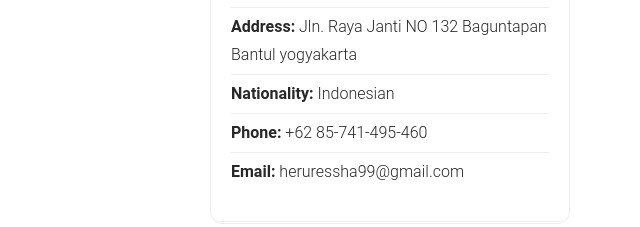
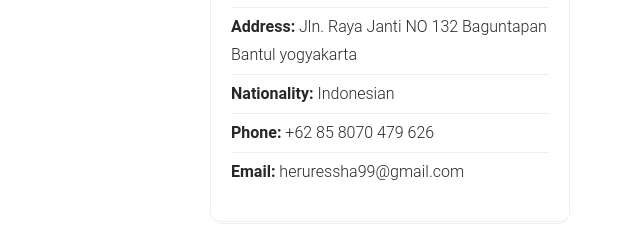
Before and after one commit to JokoParminto/herubn.github.io, a plain HTML site: page index.html in a window 1280 px wide. Shown: the part 1653-1880 px from the top of the page, 640-1280 px from the left. Drawn offline with Linux system fonts and the light colour scheme.

Commit message:
Update index.html

```diff
--- a/index.html
+++ b/index.html
@@ -117,7 +117,7 @@
                             <li><strong>Date of birth:</strong> 04 Nov 1994</li>
                             <li><strong>Address:</strong> Jln. Raya Janti NO 132 Baguntapan Bantul yogyakarta</li>
                             <li><strong>Nationality:</strong> Indonesian</li>
-                            <li><strong>Phone:</strong> +62 85-741-495-460</li>
+                            <li><strong>Phone:</strong> +62 85 8070 479 626</li>
                             <li><strong>Email:</strong> heruressha99@gmail.com</li>
                         </ul>
                     </div>
```
